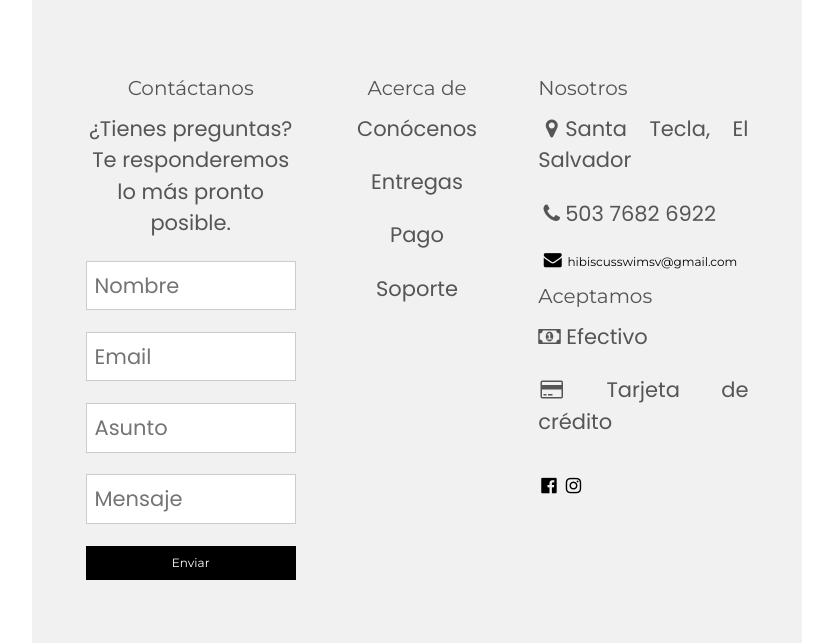
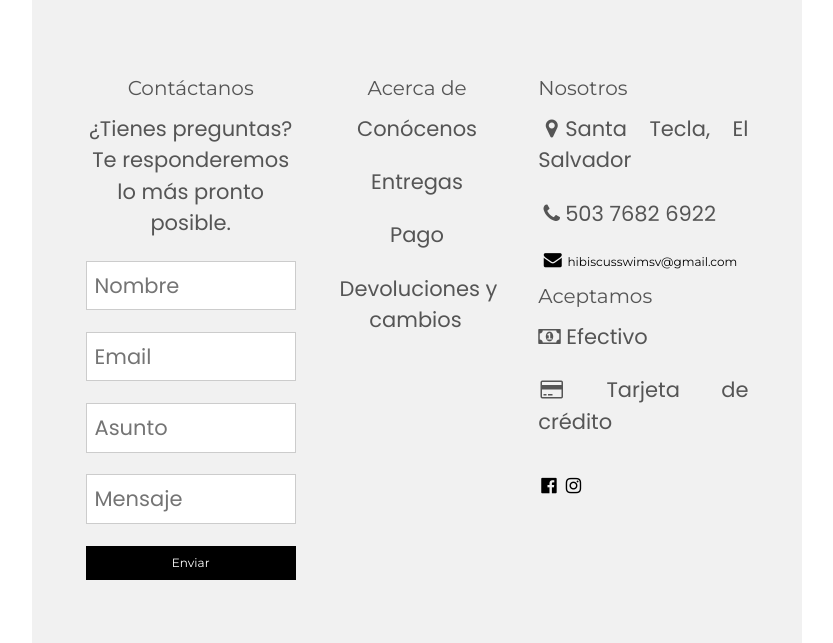
Before and after one commit to fadiaz4/ProyectoFinalManganeso, a Flask app: page / in a window 1280 px wide. Shown: the part 2996-3639 px from the top of the page, without its empty margins (348-1181 px from the left). Run offline with Flask 2, Linux system fonts and the light colour scheme.

Commit message:
devolucionesycambios

```diff
--- a/templates/index.html
+++ b/templates/index.html
@@ -208,7 +208,7 @@
                                   <p><a href="./Conócenos">Conócenos</a></p>
                                   <p><a href="./#Entregas">Entregas</a></p>
                                   <p><a href="./#Pago">Pago</a></p>
-                                  <p><a href="./#Soporte">Soporte</a></p>
+                                  <p><a href="./#Devoluciones y cambios">Devoluciones y cambios</a></p>
                                 </div>
 
                                 <div class="w3-col s4 w3-justify">
--- a/templates/otros.html
+++ b/templates/otros.html
@@ -182,7 +182,7 @@
             <p><a href="./Conócenos">Conócenos</a></p>
             <p><a href="./#Entregas">Entregas</a></p>
             <p><a href="./#Pago">Pago</a></p>
-            <p><a href="./#Soporte">Soporte</a></p>
+            <p><a href="./#Devoluciones y cambios">Devoluciones y cambios</a></p>
           </div>
 
           <div class="w3-col s4 w3-justify">
```
